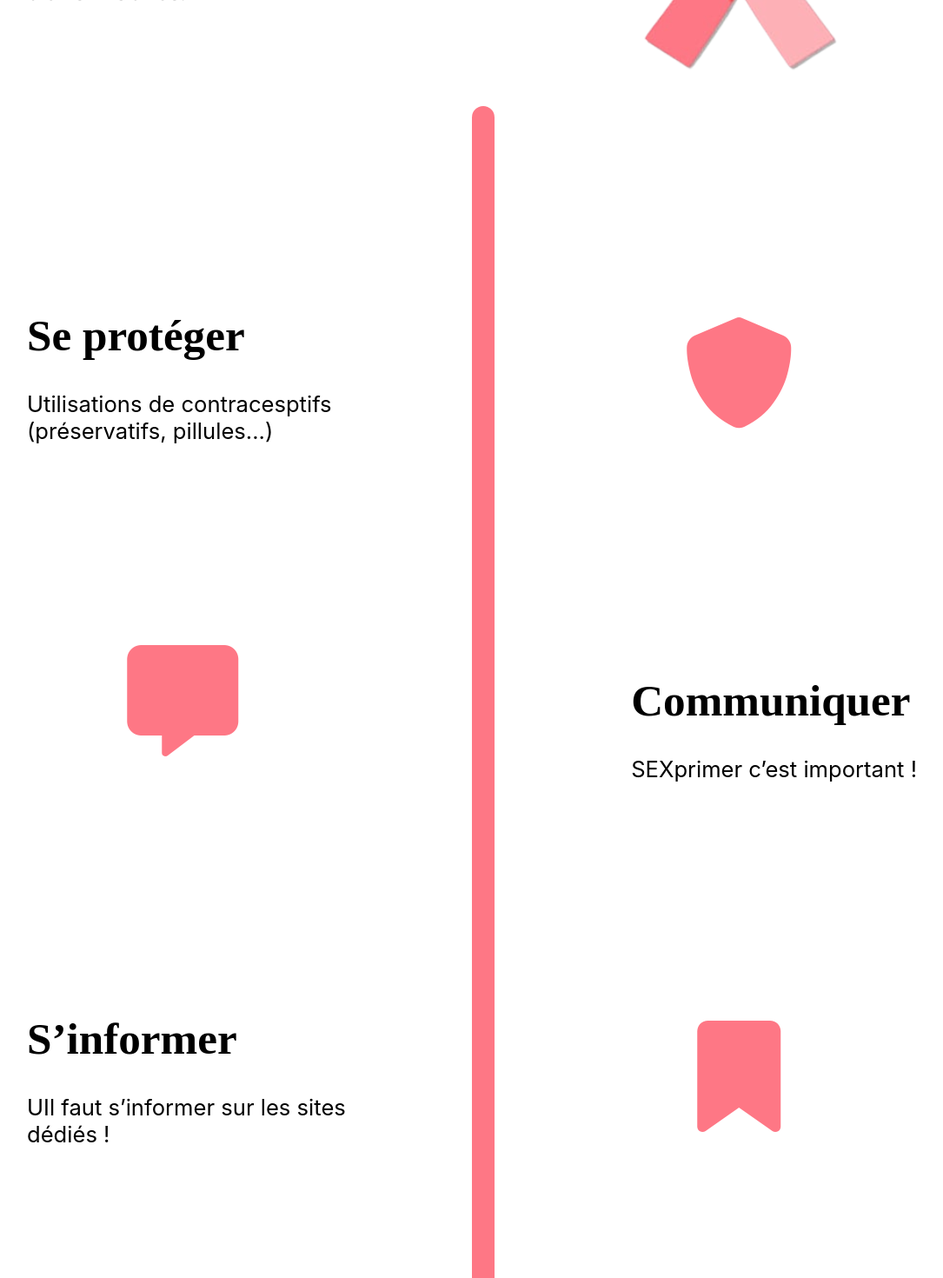
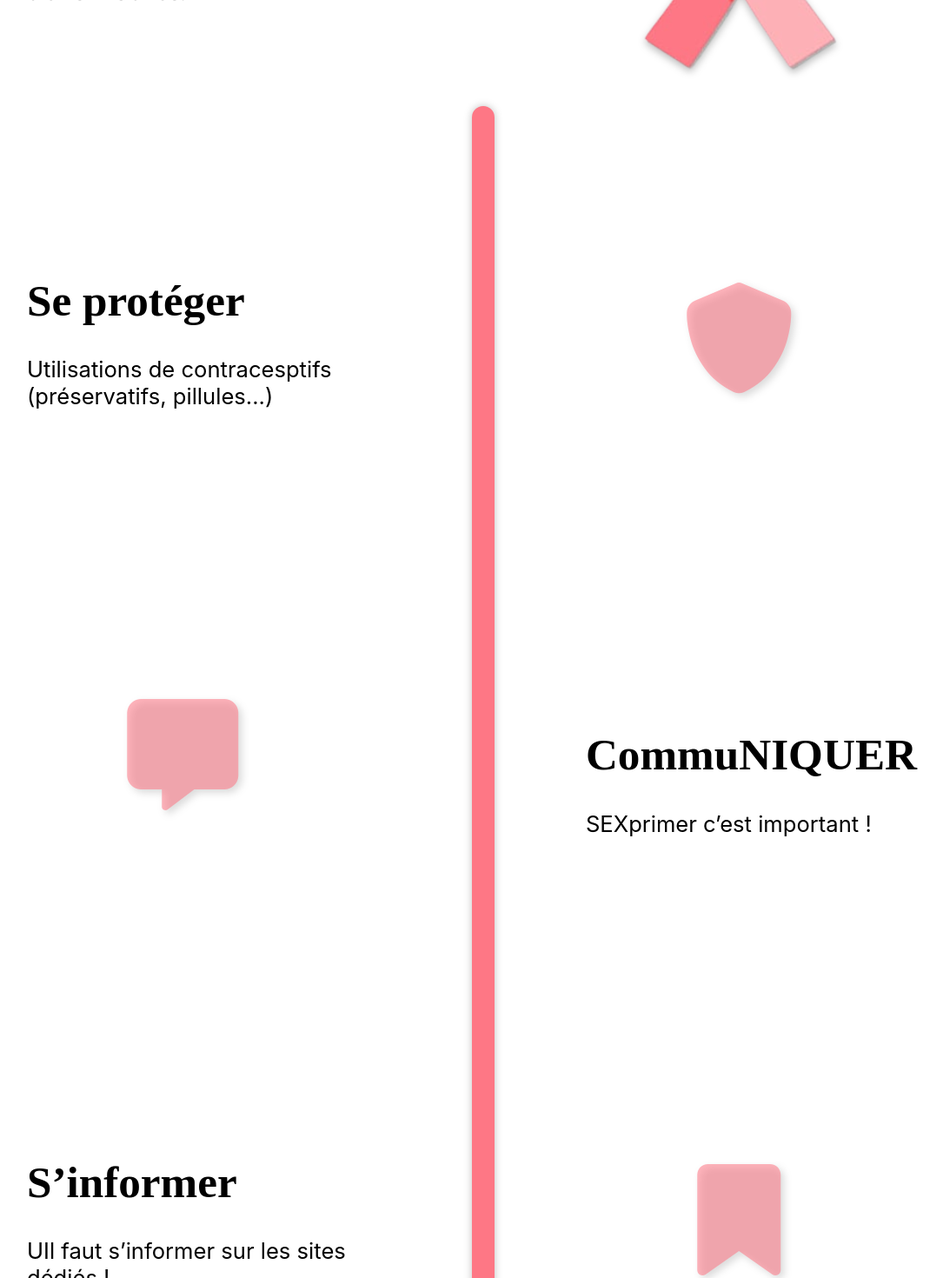
Before and after one commit to Kaituro/sidinfo, a React (Create React App) app: page / in a window 1280 px wide. Shown: the part 460-1930 px from the top of the page at 87% size, without its empty margins (97-1182 px from the left). Built offline with nearby package versions, Linux system fonts and the light colour scheme; a web font is replaced by a local one.

Commit message:
Fin Home

```diff
--- a/package.json
+++ b/package.json
@@ -6,6 +6,7 @@
     "@testing-library/jest-dom": "^5.16.5",
     "@testing-library/react": "^13.4.0",
     "@testing-library/user-event": "^13.5.0",
+    "aos": "^2.3.4",
     "react": "^18.2.0",
     "react-dom": "^18.2.0",
     "react-router-dom": "^6.4.4",
--- a/src/App.css
+++ b/src/App.css
@@ -58,6 +58,7 @@ h2 {
     width: 100%;
     height: 100%;
     margin: auto;
+    filter: drop-shadow(0px 4px 4px rgba(0, 0, 0, 0.25));
 }
 
 .welcome-text h1 {
@@ -78,14 +79,15 @@ h2 {
 .fil {
     width: 2vw;
     background-color: var(--main-color);
-    height: 200vh;
+    height: 210vh;
     border-radius: 25px;
     position: absolute;
     left: 50%;
+    box-shadow: 0px 0px 10px rgba(0, 0, 0, 0.25);
 }
 
 .slide {
-    margin-top: 25vh;
+    margin-top: 20vh;
 }
 
 .protect,
@@ -96,7 +98,7 @@ h2 {
 }
 
 .pp {
-    margin-top: 20%;
+    margin-top: 30%;
 }
 
 .protect .p-text {
@@ -118,7 +120,8 @@ h2 {
 
 .p-img i {
     font-size: 10vw;
-    color: var(--main-color);
+    color: rgba(254, 119, 133, 0.56);
+    filter: drop-shadow(4px 4px 4px rgba(0, 0, 0, 0.25));
 }
 
 .protect .p-img {
--- a/src/pages/home.jsx
+++ b/src/pages/home.jsx
@@ -1,14 +1,34 @@
+import AOS from "aos";
+import "aos/dist/aos.css";
+import { useState, useEffect } from "react";
+
 const Home = () => {
   document.title = "SexInfo";
+
+  useEffect(() => {
+    AOS.init();
+    AOS.refresh();
+  }, []);
 
   return (
     <div>
       <div className="h_box">
         <div className="welcome-text">
-          <h1>
+          <h1
+            data-aos="fade-right"
+            data-aos-duration="1000"
+            data-aos-easing="ease-in-out"
+            data-aos-once="true"
+          >
             <span>Bienvenue</span>,
           </h1>
-          <h2>
+          <h2
+            data-aos="fade-right"
+            data-aos-duration="1000"
+            data-aos-easing="ease-in-out"
+            data-aos-delay="1000"
+            data-aos-once="true"
+          >
             vous pouvez naviguer sur ce site pour vous amuser et vous renseigner
             sur les maladies sexuellement transmisbiles.
           </h2>
@@ -24,8 +44,25 @@ const Home = () => {
       <div className="slide">
         <div className="protect">
           <div className="p-text">
-            <h1>Se protéger</h1>
-            <p>Utilisations de contracesptifs (préservatifs, pillules...)</p>
+            <h1
+              data-aos="fade-right"
+              data-aos-duration="1000"
+              data-aos-easing="ease-in-out"
+              data-aos-offset="300"
+              data-aos-once="true"
+            >
+              Se protéger
+            </h1>
+            <p
+              data-aos="fade-right"
+              data-aos-duration="1000"
+              data-aos-easing="ease-in-out"
+              data-aos-delay="500"
+              data-aos-offset="300"
+              data-aos-once="true"
+            >
+              Utilisations de contracesptifs (préservatifs, pillules...)
+            </p>
           </div>
           <div className="p-img">
             <i class="fa fa-shield" aria-hidden="true"></i>
@@ -38,15 +75,47 @@ const Home = () => {
           </div>
 
           <div className="p-text">
-            <h1>Communiquer</h1>
-            <p>SEXprimer c’est important !</p>
+            <h1
+              data-aos="fade-right"
+              data-aos-duration="1000"
+              data-aos-easing="ease-in-out"
+              data-aos-offset="400"
+              data-aos-once="true"
+            >
+              CommuNIQUER
+            </h1>
+            <p
+              data-aos="fade-left"
+              data-aos-duration="1000"
+              data-aos-easing="ease-in-out"
+              data-aos-delay="500"
+              data-aos-once="true"
+            >
+              SEXprimer c’est important !
+            </p>
           </div>
         </div>
 
         <div className="protect pp">
           <div className="p-text">
-            <h1>S’informer</h1>
-            <p>UIl faut s’informer sur les sites dédiés !</p>
+            <h1
+              data-aos="fade-right"
+              data-aos-duration="1000"
+              data-aos-easing="ease-in-out"
+              data-aos-offset="400"
+              data-aos-once="true"
+            >
+              S’informer
+            </h1>
+            <p
+              data-aos="fade-left"
+              data-aos-duration="1000"
+              data-aos-easing="ease-in-out"
+              data-aos-delay="500"
+              data-aos-once="true"
+            >
+              UIl faut s’informer sur les sites dédiés !
+            </p>
           </div>
           <div className="p-img">
             <i class="fa fa-bookmark" aria-hidden="true"></i>
```
Also changed, not shown: 1 other file (tests, documents, lock files or other folders).
